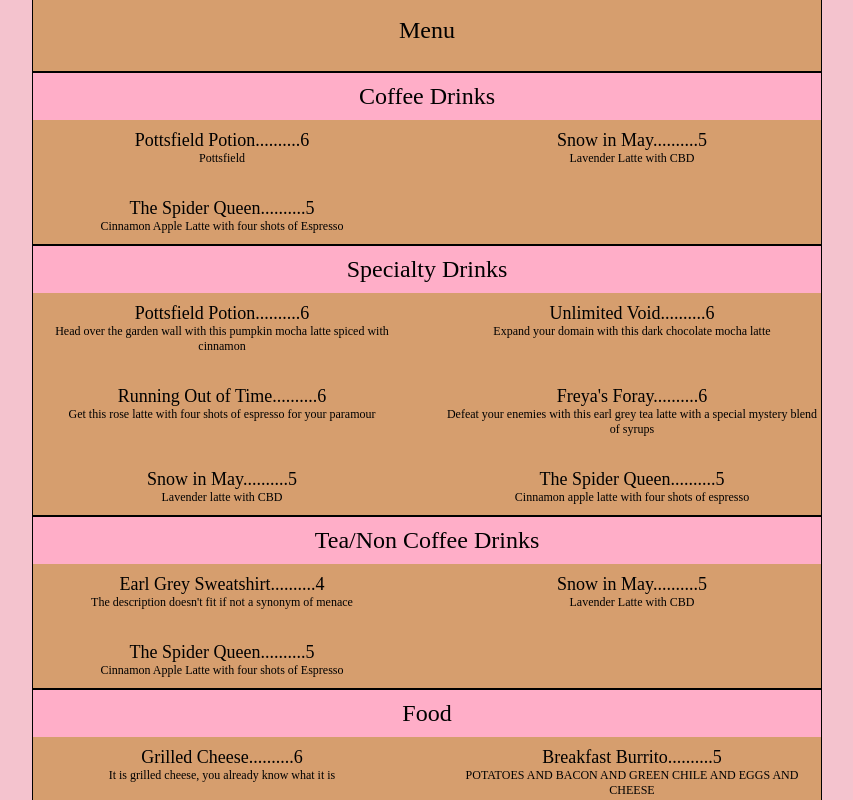
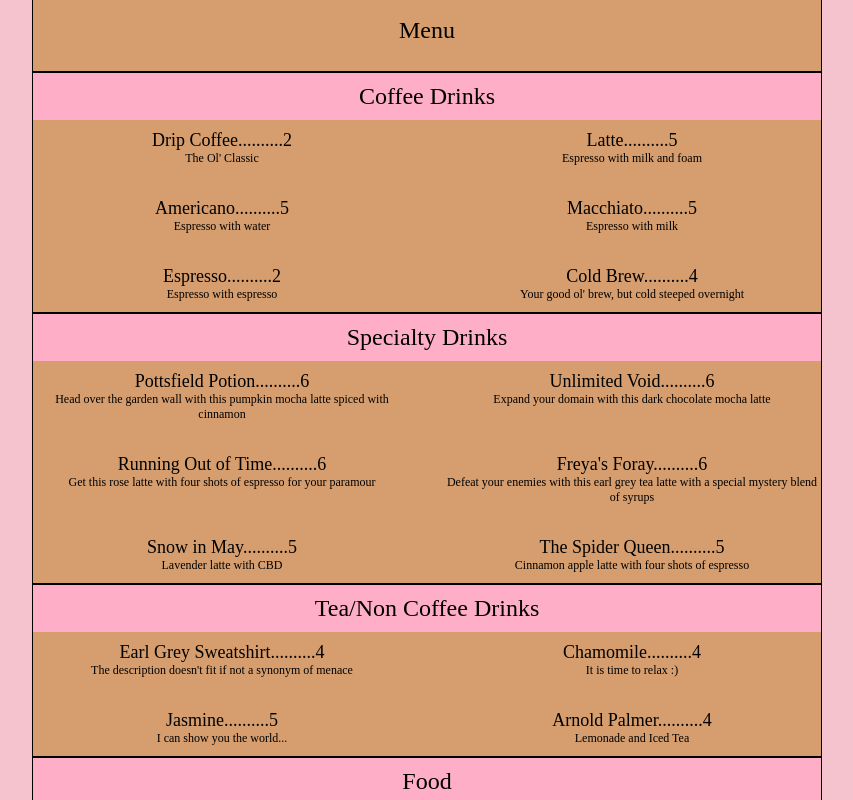
Before and after one commit to austingregory-git/vengeful-beans-coffee-app, a React (Create React App) app: page / in a window 1280 px wide. Shown: the part 1220-2020 px from the top of the page, without its empty margins (213-1066 px from the left). Built offline with nearby package versions, Linux system fonts and the light colour scheme.

Commit message:
Updated menu data, fixed menu maxHeight

```diff
--- a/src/data/menuData.js
+++ b/src/data/menuData.js
@@ -3,20 +3,36 @@ export const menuData = {
         displayName: "Coffee Drinks",
         items: [
         {
-            name: "Pottsfield Potion",
-            description: "Pottsfield",
-            price: 6
+            name: "Drip Coffee",
+            description: "The Ol' Classic",
+            price: 2
         },
         {
-            name: "Snow in May",
-            description: "Lavender Latte with CBD",
+            name: "Latte",
+            description: "Espresso with milk and foam",
             price: 5,
         },
         {
-            name: "The Spider Queen",
-            description: "Cinnamon Apple Latte with four shots of Espresso",
+            name: "Americano",
+            description: "Espresso with water",
             price: 5,
-        }]
+        },
+        {
+            name: "Macchiato",
+            description: "Espresso with milk",
+            price: 5,
+        },
+        {
+            name: "Espresso",
+            description: "Espresso with espresso",
+            price: 2,
+        },
+        {
+            name: "Cold Brew",
+            description: "Your good ol' brew, but cold steeped overnight",
+            price: 4,
+        },
+    ]
     },
     specialty_drinks: {
         displayName: "Specialty Drinks",
@@ -61,15 +77,21 @@ export const menuData = {
             price: 4
         },
         {
-            name: "Snow in May",
-            description: "Lavender Latte with CBD",
+            name: "Chamomile",
+            description: "It is time to relax :)",
+            price: 4
+        },
+        {
+            name: "Jasmine",
+            description: "I can show you the world...",
             price: 5,
         },
         {
-            name: "The Spider Queen",
-            description: "Cinnamon Apple Latte with four shots of Espresso",
-            price: 5,
-        }]
+            name: "Arnold Palmer",
+            description: "Lemonade and Iced Tea",
+            price: 4
+        },
+    ]
     },
     food:  {
         displayName: "Food",
--- a/src/pages/home.js
+++ b/src/pages/home.js
@@ -68,7 +68,7 @@ const menuStyles = {
     width: "100%",
     height: "100%",
     maxWidth: 788,
-    maxHeight: "100vh",
+    maxHeight: "100%",
     border: "1px solid black",
     background: "#d69e6e",
     color: "#000000",
```
